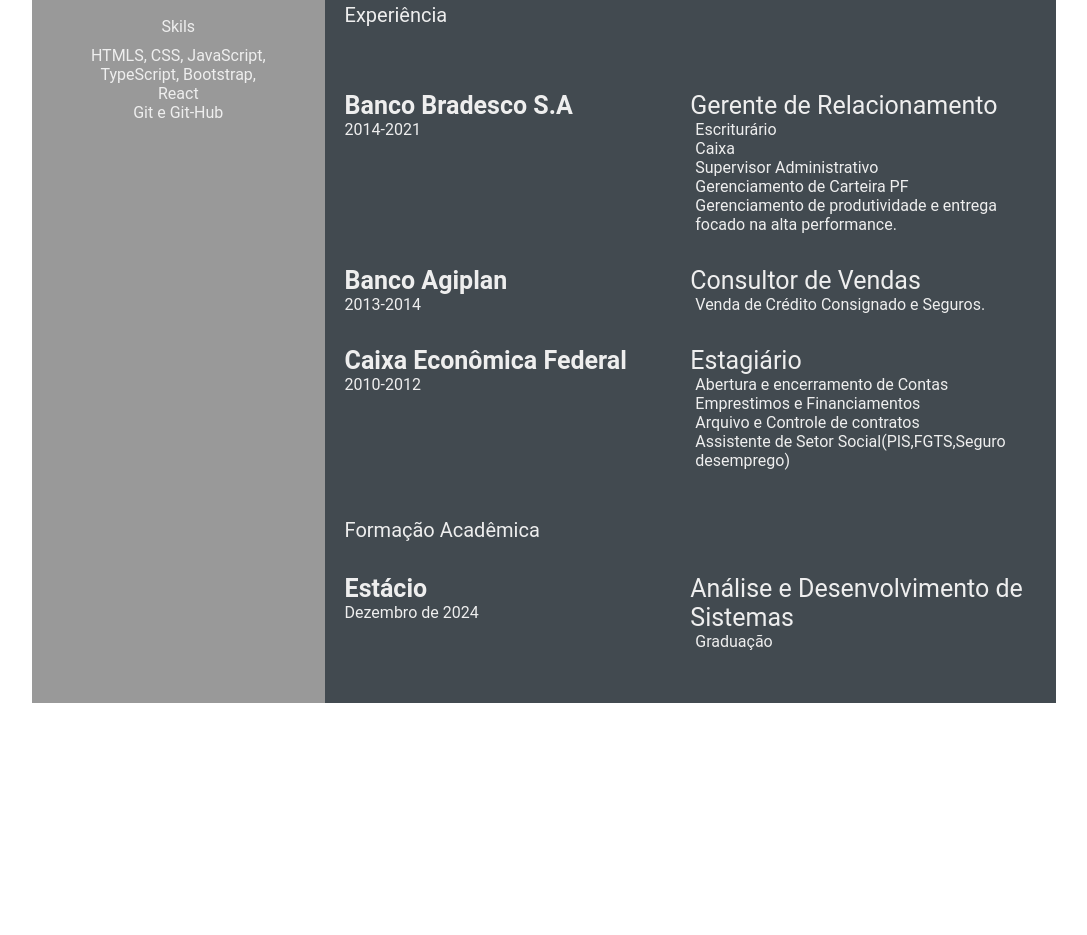
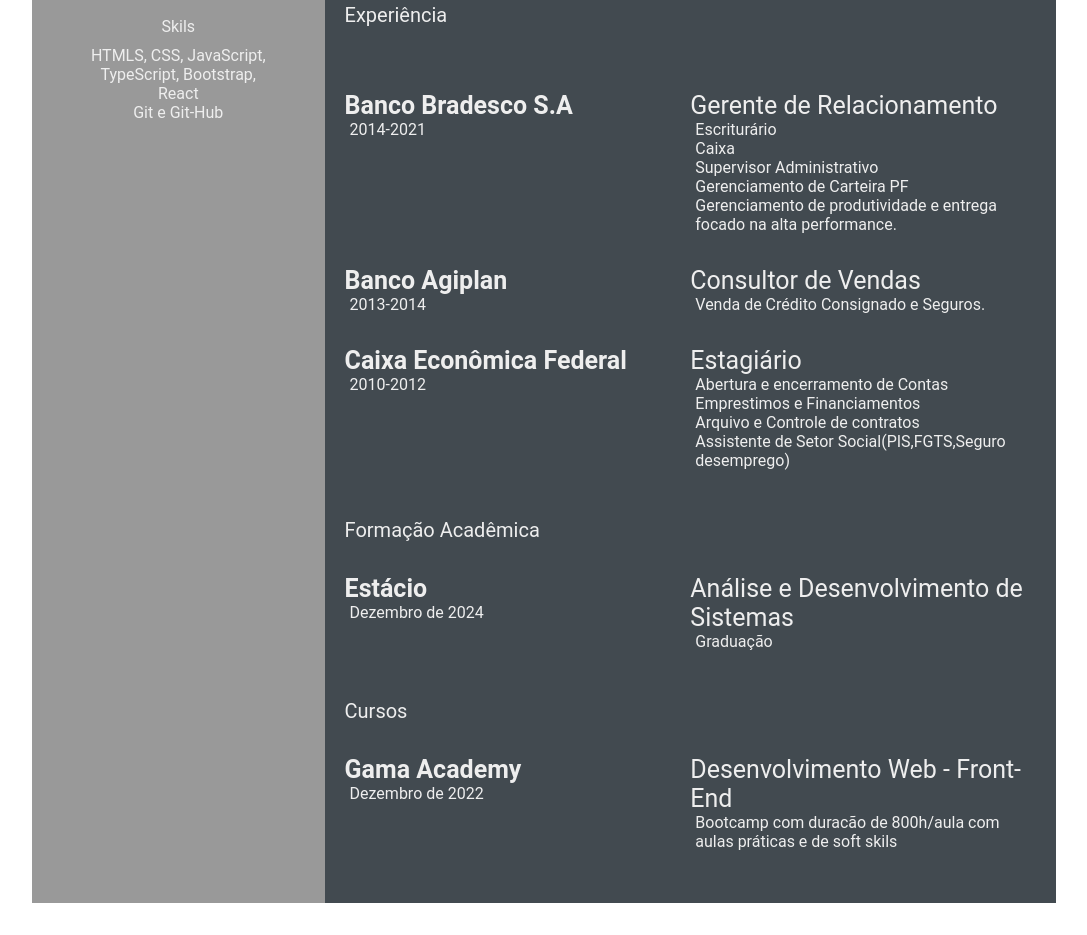
Before and after one commit to Johnnatangomes/devweekgit.github.io, a plain HTML site: page index.html in a window 1280 px wide. Shown: the part 574-1509 px from the top of the page, without its empty margins (96-1183 px from the left). Before the commit the page ends 1309 px from the top, so only its background shows below. Drawn offline with Linux system fonts and the light colour scheme.

Commit message:
add cursos in layout.

```diff
--- a/index.html
+++ b/index.html
@@ -136,6 +136,18 @@
             <p class="education-desc"> Graduação </p>
           </div>
         </section>
+        <section class="awards-gap">
+          <div class="right-title">Cursos</div>
+          <div class="awards-contents">
+            <div class="education-left">
+            <p class="awards-company-name">Gama Academy</p>
+            <p class="awards-time-period"> Dezembro de 2022 </p>
+            </div>
+            <div class="awards-right">
+              <p class="awards-name"> Desenvolvimento Web - Front-End </p>
+            <p class="awards-desc"> Bootcamp com duracão de 800h/aula com aulas práticas e de soft skils </p>
+          </div>
+        </section>
 
 
       </section>
--- a/style.css
+++ b/style.css
@@ -76,7 +76,8 @@
 }
 
 .experience-contents,
-.education-contents{
+.education-contents,
+.awards-contents{
     display: grid;
     grid-template-columns: repeat(2, 1fr);
     padding-bottom: 2rem;
@@ -84,17 +85,26 @@
 }
 
 .experience-company-name,
-.education-school-name{
+.education-school-name,
+.awards-company-name{
     font-size: 25px;
     font-weight: bold;
 
 }
 .exp-position,
-.education-subject{
+.education-subject,
+.awards-name{
     font-size: 25px;
 }
+.education-time-period,
+.experience-time-period,
+.awards-time-period{
+    margin-left: 5px;
+
+}
 .exp-description,
-.education-desc{
+.education-desc,
+.awards-desc{
     font-size: 16px;
     padding-left: 5px;
 }
```
